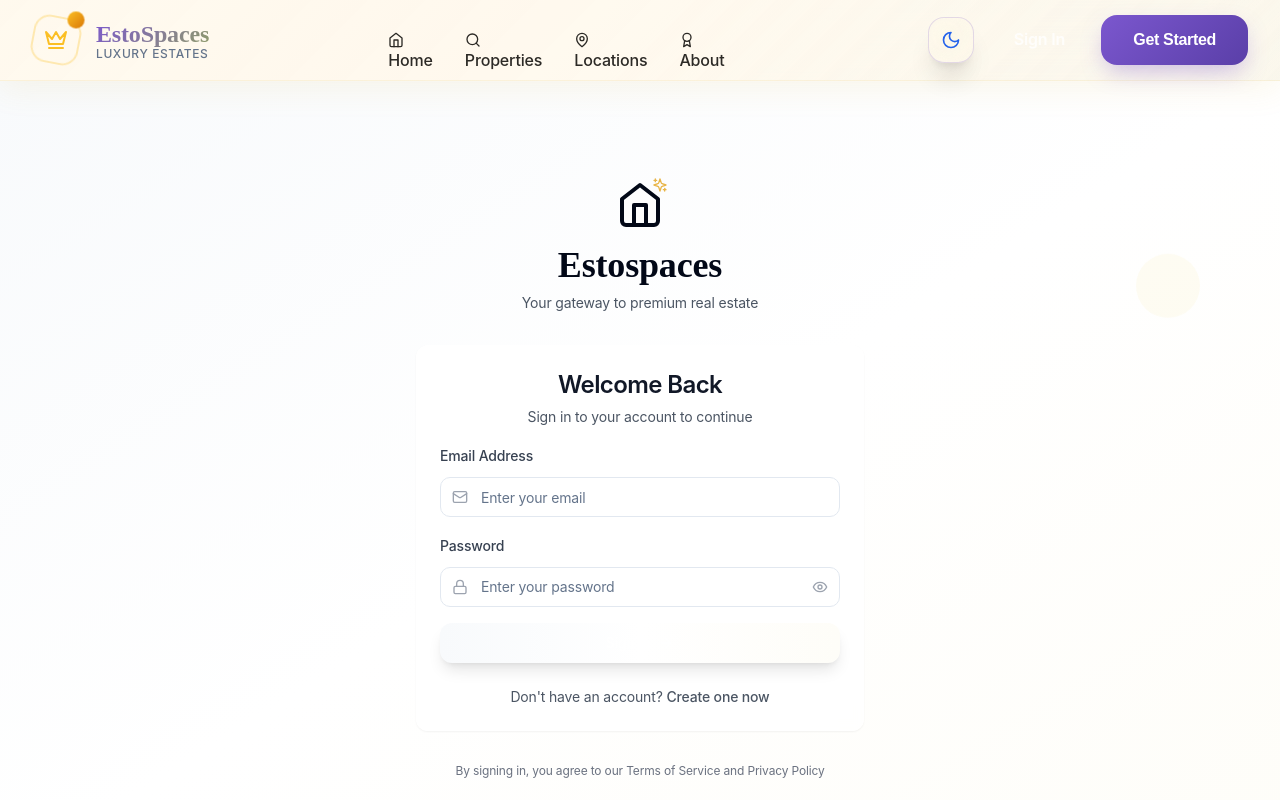
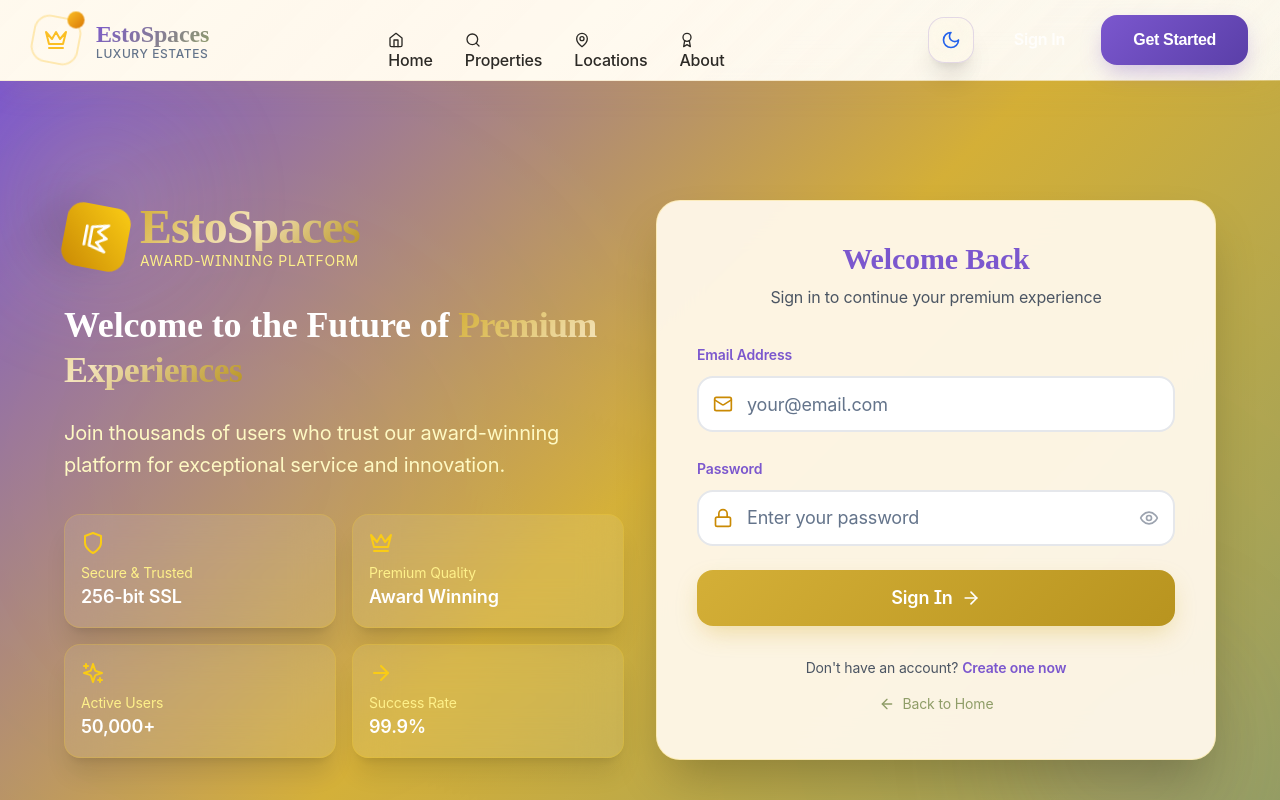
Before and after one commit to Arjun140205/no-broker-project, a Next.js app in the folder frontend/: page /login in a window 1280 px wide. Shown: the top 800 px of the page. Built offline with nearby package versions, Linux system fonts and the light colour scheme.

Commit message:
feat: refine login page UI and authentication flow

```diff
--- a/frontend/pages/login.tsx
+++ b/frontend/pages/login.tsx
@@ -7,8 +7,7 @@ import toast from 'react-hot-toast';
 import { motion } from 'framer-motion';
 import { Button } from '../components/ui/button';
 import { Input } from '../components/ui/input';
-import { Card, CardContent, CardDescription, CardHeader, CardTitle } from '../components/ui/card';
-import { Eye, EyeOff, Mail, Lock, Home, ArrowRight, Sparkles } from 'lucide-react';
+import { Eye, EyeOff, Mail, Lock, ArrowRight, Sparkles, Crown, Shield } from 'lucide-react';
 
 const Login = () => {
   const { login, error, loading, user } = useAuth();
@@ -20,7 +19,6 @@ const Login = () => {
   const [showPassword, setShowPassword] = useState(false);
   const [localError, setLocalError] = useState<string | null>(null);
 
-  // Redirect if user is already logged in
   useEffect(() => {
     if (user) {
       router.push('/dashboard');
@@ -38,7 +36,7 @@ const Login = () => {
 
     try {
       await login(credentials);
-      toast.success('Successfully logged in!');
+      toast.success('Welcome back!');
       router.push('/dashboard');
     } catch (err: any) {
       const errorMessage = err.response?.data?.message || 'Login failed. Please check your credentials.';
@@ -48,84 +46,135 @@ const Login = () => {
   };
 
   return (
-    <div className="min-h-screen bg-gradient-to-br from-realestate-50 via-white to-luxury-50 relative overflow-hidden">
-      {/* Background Elements */}
-      <div className="absolute inset-0 bg-hero-pattern opacity-5"></div>
+    <div className="min-h-screen relative overflow-hidden" style={{
+      background: 'linear-gradient(135deg, #7B57CE 0%, #D4AF37 50%, #8F9D68 100%)'
+    }}>
+      {/* Premium Background Pattern */}
+      <div className="absolute inset-0 opacity-10">
+        <div className="absolute inset-0" style={{
+          backgroundImage: `radial-gradient(circle at 20% 50%, rgba(255, 248, 235, 0.3) 0%, transparent 50%),
+                           radial-gradient(circle at 80% 80%, rgba(212, 175, 55, 0.3) 0%, transparent 50%)`
+        }} />
+      </div>
 
       {/* Floating Elements */}
       <motion.div
-        className="absolute top-20 left-10 w-20 h-20 bg-realestate-200 rounded-full opacity-20"
-        animate={{ y: [0, -20, 0] }}
-        transition={{ duration: 3, repeat: Infinity, ease: "easeInOut" }}
+        className="absolute top-20 left-10 w-32 h-32 rounded-full blur-3xl opacity-20"
+        style={{ background: 'linear-gradient(135deg, #FFF8EB, #D4AF37)' }}
+        animate={{ y: [0, -30, 0], scale: [1, 1.1, 1] }}
+        transition={{ duration: 8, repeat: Infinity, ease: "easeInOut" }}
       />
       <motion.div
-        className="absolute top-40 right-20 w-16 h-16 bg-luxury-200 rounded-full opacity-20"
-        animate={{ y: [0, 15, 0] }}
-        transition={{ duration: 4, repeat: Infinity, ease: "easeInOut" }}
-      />
-      <motion.div
-        className="absolute bottom-20 left-1/4 w-12 h-12 bg-success-200 rounded-full opacity-20"
-        animate={{ y: [0, -10, 0] }}
-        transition={{ duration: 2.5, repeat: Infinity, ease: "easeInOut" }}
+        className="absolute bottom-20 right-20 w-40 h-40 rounded-full blur-3xl opacity-20"
+        style={{ background: 'linear-gradient(135deg, #8F9D68, #7B57CE)' }}
+        animate={{ y: [0, 30, 0], scale: [1, 1.2, 1] }}
+        transition={{ duration: 10, repeat: Infinity, ease: "easeInOut" }}
       />
 
       <div className="relative z-10 min-h-screen flex items-center justify-center p-4">
-        <div className="w-full max-w-md">
-          {/* Logo and Brand */}
+        <div className="w-full max-w-6xl grid md:grid-cols-2 gap-8 items-center">
+
+          {/* Left Side - Branding */}
           <motion.div
-            initial={{ opacity: 0, y: -20 }}
-            animate={{ opacity: 1, y: 0 }}
-            transition={{ duration: 0.6 }}
-            className="text-center mb-8"
+            initial={{ opacity: 0, x: -50 }}
+            animate={{ opacity: 1, x: 0 }}
+            transition={{ duration: 0.8 }}
+            className="hidden md:block text-white space-y-8"
           >
-            <div className="flex items-center justify-center mb-4">
-              <div className="relative">
-                <Home className="w-12 h-12 text-realestate-600" />
-                <Sparkles className="absolute -top-1 -right-1 w-4 h-4 text-luxury-500" />
+            <div className="space-y-4">
+              <div className="flex items-center space-x-3">
+                <motion.div
+                  animate={{ rotate: 360 }}
+                  transition={{ duration: 20, repeat: Infinity, ease: "linear" }}
+                  className="w-16 h-16 rounded-2xl flex items-center justify-center bg-gradient-to-br from-yellow-400 to-yellow-600 shadow-2xl"
+                >
+                  <Crown className="w-8 h-8 text-white" />
+                </motion.div>
+                <div>
+                  <h1 className="text-5xl font-golden text-gradient-gold">EstoSpaces</h1>
+                  <p className="text-yellow-200 text-sm font-premium tracking-wider">AWARD-WINNING PLATFORM</p>
                 </div>
               </div>
-            <h1 className="text-4xl font-display font-bold gradient-text mb-2">
-              Estospaces
-            </h1>
-            <p className="text-gray-600 text-sm">
-              Your gateway to premium real estate
+            </div>
+
+            <div className="space-y-6">
+              <h2 className="text-4xl font-display leading-tight">
+                Welcome to the Future of <span className="text-gradient-gold font-golden">Premium Experiences</span>
+              </h2>
+              <p className="text-xl text-yellow-100 font-premium leading-relaxed">
+                Join thousands of users who trust our award-winning platform for exceptional service and innovation.
               </p>
+            </div>
+
+            <div className="grid grid-cols-2 gap-4">
+              {[
+                { icon: Shield, label: 'Secure & Trusted', value: '256-bit SSL' },
+                { icon: Crown, label: 'Premium Quality', value: 'Award Winning' },
+                { icon: Sparkles, label: 'Active Users', value: '50,000+' },
+                { icon: ArrowRight, label: 'Success Rate', value: '99.9%' }
+              ].map((stat, index) => (
+                <motion.div
+                  key={index}
+                  initial={{ opacity: 0, y: 20 }}
+                  animate={{ opacity: 1, y: 0 }}
+                  transition={{ duration: 0.5, delay: 0.2 + index * 0.1 }}
+                  className="glass-morphism rounded-2xl p-4 border border-yellow-400/20"
+                >
+                  <stat.icon className="w-6 h-6 text-yellow-400 mb-2" />
+                  <p className="text-sm text-yellow-200 font-premium">{stat.label}</p>
+                  <p className="text-lg font-semibold text-white">{stat.value}</p>
+                </motion.div>
+              ))}
+            </div>
           </motion.div>
 
-          {/* Login Card */}
+          {/* Right Side - Login Form */}
           <motion.div
-            initial={{ opacity: 0, scale: 0.9 }}
-            animate={{ opacity: 1, scale: 1 }}
-            transition={{ duration: 0.5, delay: 0.2 }}
+            initial={{ opacity: 0, x: 50 }}
+            animate={{ opacity: 1, x: 0 }}
+            transition={{ duration: 0.8 }}
+            className="w-full"
           >
-            <Card className="backdrop-blur-sm bg-white/80 border-0 shadow-large">
-              <CardHeader className="text-center pb-4">
-                <CardTitle className="text-2xl font-semibold text-gray-900">
+            <div className="glass-morphism rounded-3xl p-8 md:p-10 border border-yellow-400/20 shadow-2xl" style={{
+              background: 'rgba(255, 248, 235, 0.95)',
+              backdropFilter: 'blur(20px)'
+            }}>
+              {/* Mobile Logo */}
+              <div className="md:hidden text-center mb-8">
+                <div className="flex items-center justify-center space-x-3 mb-2">
+                  <div className="w-12 h-12 rounded-2xl flex items-center justify-center bg-gradient-to-br from-yellow-400 to-yellow-600">
+                    <Crown className="w-6 h-6 text-white" />
+                  </div>
+                  <h1 className="text-3xl font-golden text-gradient-gold">EstoSpaces</h1>
+                </div>
+              </div>
+
+              <div className="text-center mb-8">
+                <h2 className="text-3xl font-display font-bold mb-2" style={{ color: '#7B57CE' }}>
                   Welcome Back
-                </CardTitle>
-                <CardDescription className="text-gray-600">
-                  Sign in to your account to continue
-                </CardDescription>
-              </CardHeader>
+                </h2>
+                <p className="text-gray-600 font-premium">
+                  Sign in to continue your premium experience
+                </p>
+              </div>
 
-              <CardContent className="space-y-6">
               {(error || localError) && (
                 <motion.div
                   initial={{ opacity: 0, y: -10 }}
                   animate={{ opacity: 1, y: 0 }}
-                    className="rounded-lg bg-red-50 border border-red-200 p-4"
+                  className="rounded-2xl bg-red-50 border-2 border-red-200 p-4 mb-6"
                 >
-                    <div className="text-sm text-red-700">{error || localError}</div>
+                  <div className="text-sm text-red-700 font-premium">{error || localError}</div>
                 </motion.div>
               )}
 
-                <form onSubmit={handleSubmit} className="space-y-4">
+              <form onSubmit={handleSubmit} className="space-y-6">
                 <div className="space-y-2">
-                    <label htmlFor="email" className="text-sm font-medium text-gray-700">
+                  <label htmlFor="email" className="text-sm font-premium font-semibold" style={{ color: '#7B57CE' }}>
                     Email Address
                   </label>
                   <div className="relative">
-                      <Mail className="absolute left-3 top-1/2 transform -translate-y-1/2 w-4 h-4 text-gray-400" />
+                    <Mail className="absolute left-4 top-1/2 transform -translate-y-1/2 w-5 h-5 text-yellow-600" />
                     <Input
                       id="email"
                       name="email"
@@ -134,18 +183,19 @@ const Login = () => {
                       required
                       value={credentials.email}
                       onChange={handleChange}
-                        className="pl-10"
-                        placeholder="Enter your email"
+                      className="pl-12 h-14 rounded-2xl border-2 border-gray-200 focus:border-yellow-400 font-premium text-lg"
+                      placeholder="your@email.com"
+                      style={{ background: 'white' }}
                     />
                   </div>
                 </div>
 
                 <div className="space-y-2">
-                    <label htmlFor="password" className="text-sm font-medium text-gray-700">
+                  <label htmlFor="password" className="text-sm font-premium font-semibold" style={{ color: '#7B57CE' }}>
                     Password
                   </label>
                   <div className="relative">
-                      <Lock className="absolute left-3 top-1/2 transform -translate-y-1/2 w-4 h-4 text-gray-400" />
+                    <Lock className="absolute left-4 top-1/2 transform -translate-y-1/2 w-5 h-5 text-yellow-600" />
                     <Input
                       id="password"
                       name="password"
@@ -154,70 +204,66 @@ const Login = () => {
                       required
                       value={credentials.password}
                       onChange={handleChange}
-                        className="pl-10 pr-10"
+                      className="pl-12 pr-12 h-14 rounded-2xl border-2 border-gray-200 focus:border-yellow-400 font-premium text-lg"
                       placeholder="Enter your password"
+                      style={{ background: 'white' }}
                     />
                     <button
                       type="button"
                       onClick={() => setShowPassword(!showPassword)}
-                        className="absolute right-3 top-1/2 transform -translate-y-1/2 text-gray-400 hover:text-gray-600"
+                      className="absolute right-4 top-1/2 transform -translate-y-1/2 text-gray-400 hover:text-yellow-600 transition-colors"
                     >
-                        {showPassword ? <EyeOff className="w-4 h-4" /> : <Eye className="w-4 h-4" />}
+                      {showPassword ? <EyeOff className="w-5 h-5" /> : <Eye className="w-5 h-5" />}
                     </button>
                   </div>
                 </div>
 
-                  <Button
+                <motion.button
                   type="submit"
                   disabled={loading}
-                    className="w-full bg-gradient-to-r from-realestate-500 to-realestate-600 hover:from-realestate-600 hover:to-realestate-700 text-white font-medium py-3 rounded-lg transition-all duration-300 shadow-lg hover:shadow-xl"
+                  whileHover={{ scale: 1.02, y: -2 }}
+                  whileTap={{ scale: 0.98 }}
+                  className="w-full h-14 rounded-2xl font-premium font-semibold text-white text-lg shadow-lg transition-all duration-300"
+                  style={{
+                    background: 'linear-gradient(135deg, #D4AF37 0%, #B8941F 100%)',
+                    boxShadow: '0 10px 25px -5px rgba(212, 175, 55, 0.4)'
+                  }}
                 >
                   {loading ? (
-                      <div className="flex items-center space-x-2">
-                        <div className="w-4 h-4 border-2 border-white border-t-transparent rounded-full animate-spin"></div>
+                    <div className="flex items-center justify-center space-x-2">
+                      <div className="w-5 h-5 border-2 border-white border-t-transparent rounded-full animate-spin"></div>
                       <span>Signing in...</span>
                     </div>
                   ) : (
                     <div className="flex items-center justify-center space-x-2">
                       <span>Sign In</span>
-                        <ArrowRight className="w-4 h-4" />
+                      <ArrowRight className="w-5 h-5" />
                     </div>
                   )}
-                  </Button>
+                </motion.button>
               </form>
 
-                <div className="text-center">
-                  <p className="text-sm text-gray-600">
+              <div className="mt-8 text-center space-y-4">
+                <p className="text-sm text-gray-600 font-premium">
                   Don't have an account?{' '}
                   <Link
                     href="/register"
-                      className="font-medium text-realestate-600 hover:text-realestate-700 transition-colors"
+                    className="font-semibold hover:underline"
+                    style={{ color: '#7B57CE' }}
                   >
                     Create one now
                   </Link>
                 </p>
+                <Link
+                  href="/"
+                  className="inline-flex items-center space-x-2 text-sm font-premium hover:underline"
+                  style={{ color: '#8F9D68' }}
+                >
+                  <ArrowRight className="w-4 h-4 rotate-180" />
+                  <span>Back to Home</span>
+                </Link>
               </div>
-              </CardContent>
-            </Card>
-          </motion.div>
-
-          {/* Additional Info */}
-          <motion.div
-            initial={{ opacity: 0 }}
-            animate={{ opacity: 1 }}
-            transition={{ duration: 0.5, delay: 0.4 }}
-            className="mt-8 text-center"
-          >
-            <p className="text-xs text-gray-500">
-              By signing in, you agree to our{' '}
-              <Link href="/terms" className="text-realestate-600 hover:underline">
-                Terms of Service
-              </Link>{' '}
-              and{' '}
-              <Link href="/privacy" className="text-realestate-600 hover:underline">
-                Privacy Policy
-              </Link>
-            </p>
+            </div>
           </motion.div>
         </div>
       </div>
```
Lines whose indentation alone changed are shown as unchanged.
